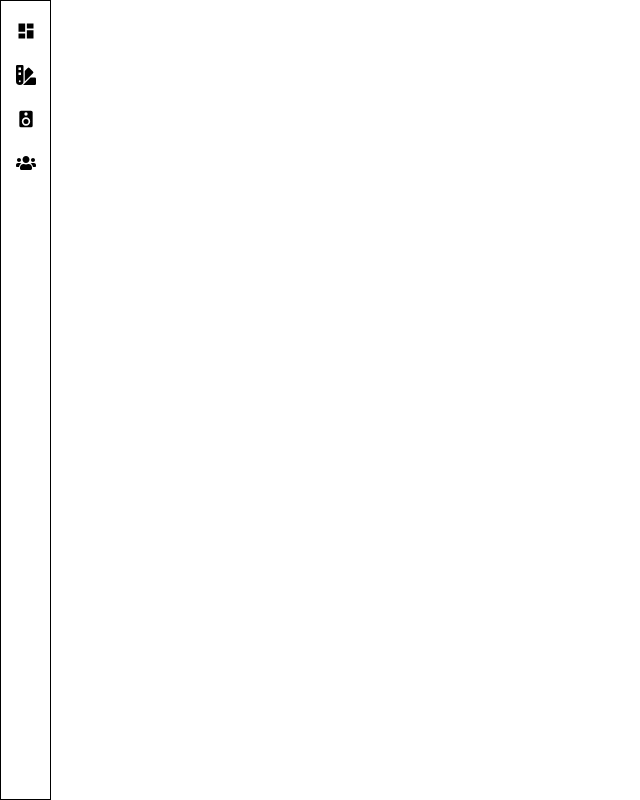
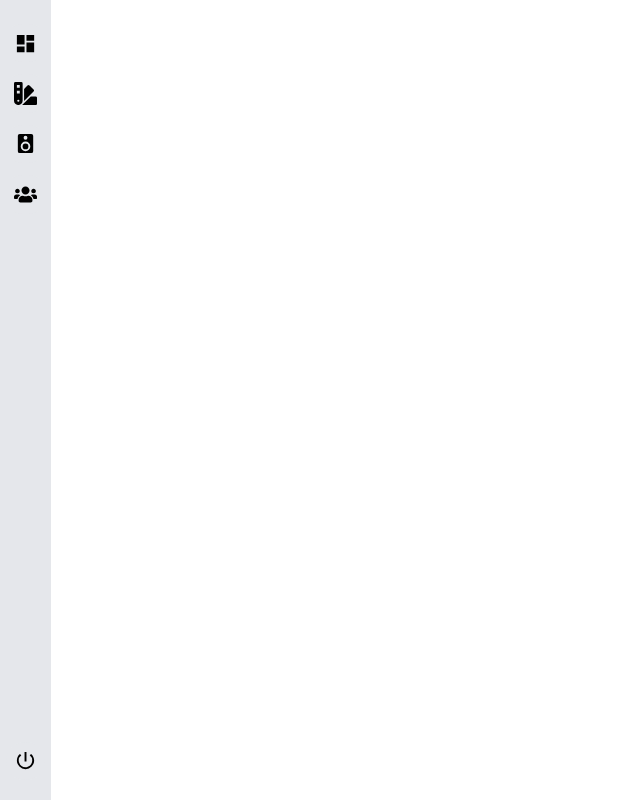
Before and after one commit to Chamath-dotcom/KVaudio-frontend, a React (Vite) app: page /admin in a window 1280 px wide. Shown: the whole page, without its empty margins (0-640 px from the left). Built offline with nearby package versions, Linux system fonts and the light colour scheme; a web font is replaced by a local one.

Commit message:
finish the side bar of adminPage✅

```diff
--- a/src/pages/admin/adminPage.jsx
+++ b/src/pages/admin/adminPage.jsx
@@ -1,32 +1,50 @@
 import { Tooltip } from "react-tooltip";
 import { Link, Route, Routes } from "react-router-dom";
-import { MdDashboard } from "react-icons/md";
+import { MdDashboard, MdPowerSettingsNew } from "react-icons/md";
 import { FaSwatchbook, FaUsers } from "react-icons/fa";
 import { BiSolidSpeaker } from "react-icons/bi";
+
 
 export default function AdminPage() {
   return (
     <div className="w-full h-screen flex">
-      <div className="w-[4vw] h-full border flex flex-col justify-start gap-6 items-center text-[20px]">
-        <Link to="/admin/dashboard" className="mt-5 " data-tooltip-id="dashboard-tooltip">
-          <MdDashboard />
+      <div className="w-[4vw] h-full  flex flex-col justify-start  items-center text-[20px] gap-3 bg-gray-200">
+
+        <Link to="/admin/dashboard" className="mt-6 " data-tooltip-id="dashboard-tooltip">
+            <div className=" w-[3vw] h-[3vw] flex justify-center items-center bg-gray-200 text-black hover:bg-gray-600 hover:text-white text-[1.8vw] duration-500 rounded-2xl">
+                <MdDashboard />
+            </div>
         </Link>
         <Tooltip id="dashboard-tooltip" place="right" content="Go to Dashboard" />
 
         <Link to="/admin/bookings"  data-tooltip-id="bookings-tooltip">
-          <FaSwatchbook />
+            <div className=" w-[3vw] h-[3vw] flex justify-center items-center bg-gray-200 text-black hover:bg-gray-600 hover:text-white text-[1.8vw] duration-500 rounded-2xl">
+                <FaSwatchbook />
+            </div>
         </Link>
         <Tooltip id="bookings-tooltip" place="right" content="View Bookings" />
 
         <Link to="/admin/items"  data-tooltip-id="items-tooltip">
-          <BiSolidSpeaker />
+            <div className=" w-[3vw] h-[3vw] flex justify-center items-center bg-gray-200 text-black hover:bg-gray-600 hover:text-white text-[1.8vw] duration-500 rounded-2xl">
+                <BiSolidSpeaker/>
+            </div>
         </Link>
         <Tooltip id="items-tooltip" place="right" content="Manage Items" />
 
         <Link to="/admin/users"  data-tooltip-id="users-tooltip">
-          <FaUsers />
+            <div className=" w-[3vw] h-[3vw] flex justify-center items-center bg-gray-200 text-black hover:bg-gray-600 hover:text-white text-[1.8vw] duration-500 rounded-2xl">
+                <FaUsers/>
+            </div>
         </Link>
         <Tooltip id="users-tooltip" place="right" content="Manage Users" />
+
+
+        <Link to="/" className="absolute bottom-5">
+            <div className="mt-5 w-[3vw] h-[3vw] flex justify-center items-center bg-gray-200 text-black hover:bg-gray-600 hover:text-white text-[1.8vw] duration-500 rounded-3xl  ">
+                <MdPowerSettingsNew />
+            </div>
+        </Link>
+
       </div>
 
       {/* Main Content */}
```
